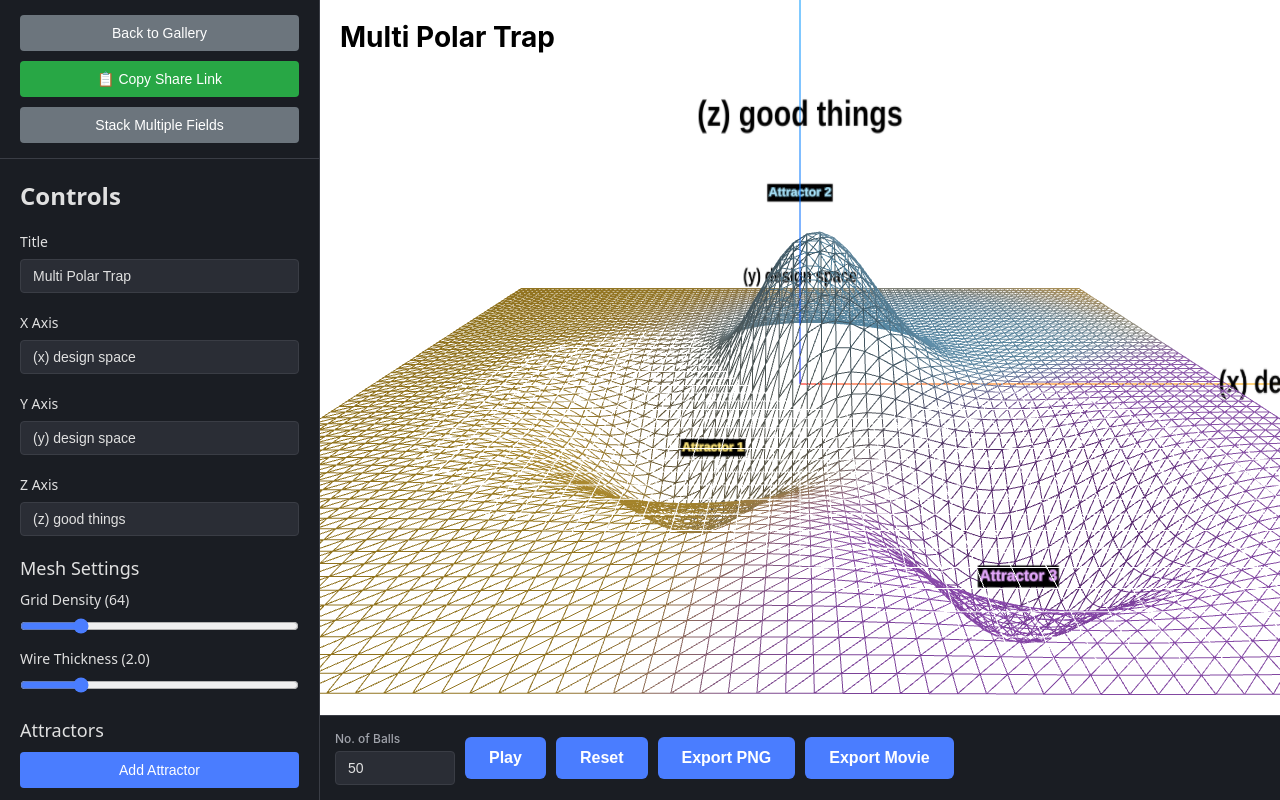
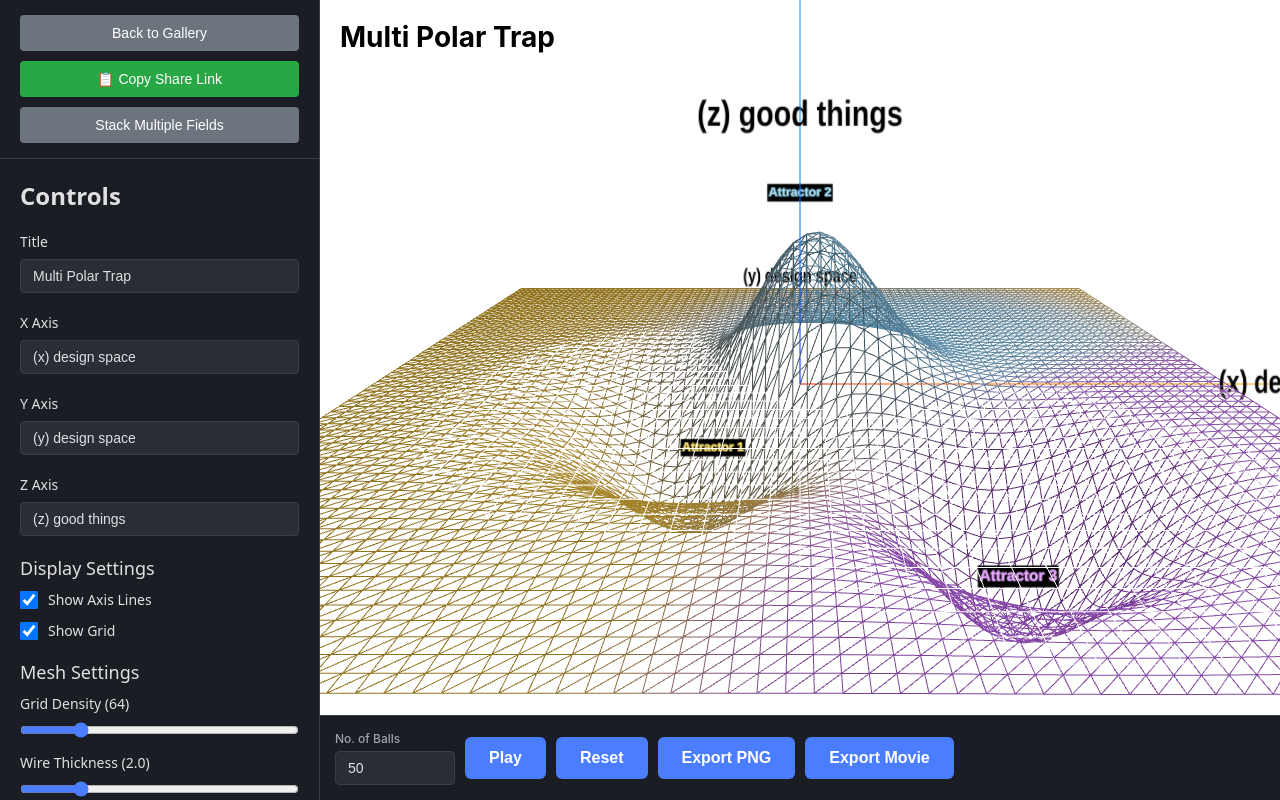
Before and after one commit to owocki/gitcoin_30_mptviz, a React (Vite) app: page / in a window 1280 px wide. Both pictures are taken after a click on the button "Create New Visualization". Built offline with nearby package versions, Linux system fonts and the light colour scheme.

Commit message:
display settings

```diff
--- a/src/components/Controls.tsx
+++ b/src/components/Controls.tsx
@@ -92,6 +92,43 @@ export const Controls: React.FC = () => {
           onChange={(e) => setConfig({ labels: { ...config.labels, z: e.target.value } })}
           style={styles.input}
         />
+      </div>
+
+      {/* Display Settings */}
+      <div style={styles.section}>
+        <h3 style={styles.subheader}>Display Settings</h3>
+
+        <div style={styles.checkboxRow}>
+          <label style={styles.checkboxLabel}>
+            <input
+              type="checkbox"
+              checked={config.render.showAxes}
+              onChange={(e) =>
+                setConfig({
+                  render: { ...config.render, showAxes: e.target.checked }
+                })
+              }
+              style={styles.checkbox}
+            />
+            Show Axis Lines
+          </label>
+        </div>
+
+        <div style={styles.checkboxRow}>
+          <label style={styles.checkboxLabel}>
+            <input
+              type="checkbox"
+              checked={config.render.grid.show}
+              onChange={(e) =>
+                setConfig({
+                  render: { ...config.render, grid: { ...config.render.grid, show: e.target.checked } }
+                })
+              }
+              style={styles.checkbox}
+            />
+            Show Grid
+          </label>
+        </div>
       </div>
 
       {/* Mesh Configuration */}
@@ -452,5 +489,21 @@ const styles: Record<string, React.CSSProperties> = {
     borderRadius: '8px',
     marginTop: '10px',
     border: '1px solid #3a3d45'
+  },
+  checkboxRow: {
+    marginBottom: '12px'
+  },
+  checkboxLabel: {
+    display: 'flex',
+    alignItems: 'center',
+    fontSize: '14px',
+    cursor: 'pointer',
+    userSelect: 'none'
+  },
+  checkbox: {
+    marginRight: '10px',
+    cursor: 'pointer',
+    width: '18px',
+    height: '18px'
   }
 };
--- a/src/config/defaults.ts
+++ b/src/config/defaults.ts
@@ -65,6 +65,7 @@ export const DEFAULT_CONFIG: SceneConfig = {
   },
   render: {
     grid: { show: true, divisions: 40, color: '#00000033' },
+    showAxes: true,
     colormap: 'viridis',
     lighting: { ao: 0.5, specular: 0.2 },
     fpsCap: 60,
--- a/src/renderer/Renderer.ts
+++ b/src/renderer/Renderer.ts
@@ -248,6 +248,8 @@ export class Renderer {
     // Remove old labels
     this.axisLabels.forEach(label => this.scene.remove(label));
     this.axisLabels = [];
+
+    if (!this.config.render.showAxes) return;
 
     const { extent } = this.config.surface;
     const size = Math.max(
--- a/src/types/config.ts
+++ b/src/types/config.ts
@@ -85,6 +85,7 @@ export interface LightingConfig {
 
 export interface RenderConfig {
   grid: GridConfig;
+  showAxes: boolean;
   colormap: 'viridis' | 'magma' | 'heat' | 'custom';
   lighting: LightingConfig;
   fpsCap: number;
```
